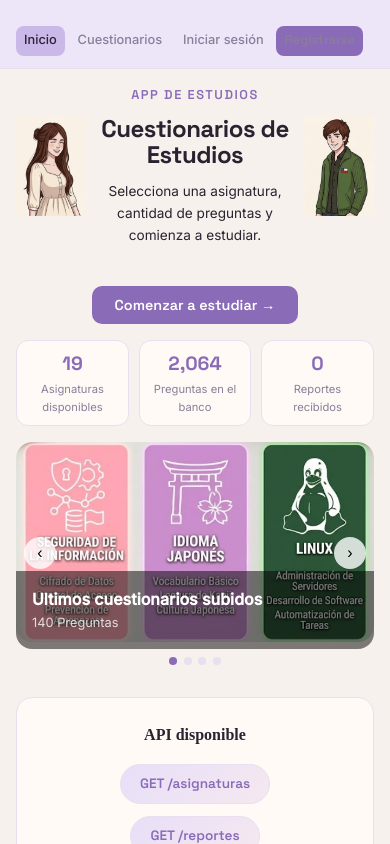
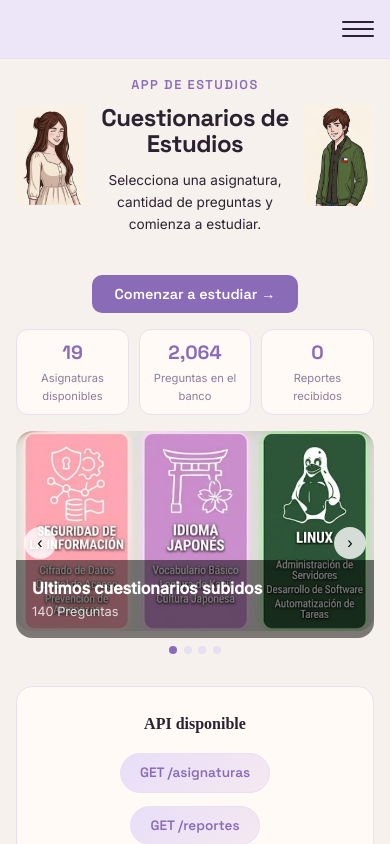
Before and after one commit to ValeskaUgarte/aa-cuestionarios-react, a React (Vite) app: page / in a window 390 px wide. Shown: the top 844 px of the page. Built offline with nearby package versions, Linux system fonts and the light colour scheme; no server answers.

Commit message:
lkimieza de codigos repetidos

```diff
--- a/src/App.css
+++ b/src/App.css
@@ -70,6 +70,16 @@ h1, h2, h3, h4 {
   z-index: 100;
 }
 
+/* Contenedor del logo + botón hamburguesa.
+   En escritorio ocupa solo el ancho del logo; en celular se estira
+   para que el botón hamburguesa quede pegado a la derecha. */
+.navbar-top {
+  display: flex;
+  align-items: center;
+  justify-content: space-between;
+  width: auto;
+}
+
 .navbar-brand {
   font-family: 'Space Grotesk', sans-serif;
   font-size: 1.2rem;
@@ -80,6 +90,34 @@ h1, h2, h3, h4 {
 }
 
 .navbar-brand span { color: var(--text); }
+
+/* Botón hamburguesa: oculto en escritorio, solo aparece en celular */
+.navbar-toggle {
+  display: none;
+  flex-direction: column;
+  justify-content: center;
+  gap: 5px;
+  width: 32px;
+  height: 32px;
+  background: transparent;
+  border: none;
+  cursor: pointer;
+  padding: 0;
+}
+
+.navbar-toggle span {
+  display: block;
+  width: 100%;
+  height: 2px;
+  background: var(--text);
+  border-radius: 2px;
+  transition: transform 0.2s, opacity 0.2s;
+}
+
+/* Animación simple: las 3 líneas se convierten en una X al abrir */
+.navbar-toggle.abierto span:nth-child(1) { transform: translateY(7px) rotate(45deg); }
+.navbar-toggle.abierto span:nth-child(2) { opacity: 0; }
+.navbar-toggle.abierto span:nth-child(3) { transform: translateY(-7px) rotate(-45deg); }
 
 .navbar-links {
   display: flex;
@@ -109,19 +147,42 @@ h1, h2, h3, h4 {
 @media (max-width: 600px) {
   .navbar {
     flex-direction: column;
-    align-items: flex-start;
-    gap: 0.8rem;
+    align-items: stretch;
+    gap: 0;
     padding: 0.8rem 1rem;
   }
 
-  .navbar-links {
+  .navbar-top {
     width: 100%;
-    gap: 0.3rem;
   }
 
-  .navbar-links a {
-    font-size: 0.8rem;
-    padding: 0.3rem 0.5rem;
+  /* Muestra el botón hamburguesa solo en este breakpoint */
+  .navbar-toggle {
+    display: flex;
+  }
+
+  /* Los links quedan ocultos y se despliegan en columna, uno debajo
+     del otro, solo cuando el menú está abierto. Así se evita que se
+     partan en 2-3 filas apretadas como pasaba antes. */
+  .navbar-links {
+    display: none;
+    flex-direction: column;
+    align-items: stretch;
+    width: 100%;
+    gap: 0.2rem;
+    padding-top: 0.6rem;
+  }
+
+  .navbar-links.abierto {
+    display: flex;
+  }
+
+  .navbar-links a,
+  .navbar-links button {
+    width: 100%;
+    text-align: left;
+    font-size: 0.9rem;
+    padding: 0.6rem 0.7rem;
   }
 }
 
--- a/src/components/Navbar.jsx
+++ b/src/components/Navbar.jsx
@@ -1,54 +1,82 @@
-//Import de los componentes de react y
-// el hook  personalizado de autenticacion para  acceder al usuario y fuinciones de auth
+// Import de los componentes de react y
+// el hook personalizado de autenticacion para acceder al usuario y funciones de auth
 
+import { useState } from 'react';
 import { Link, useLocation, useNavigate } from 'react-router-dom';
 import { useAuth } from '../context/AuthContext';
 
-//Navbar barra de navegación con autenticación y rutas según rol
+// Navbar barra de navegación con autenticación y rutas según rol
 export default function Navbar() {
   const { pathname } = useLocation();        // Ruta actual para enlaces activos
   const { usuario, logout } = useAuth();     // Datos del usuario y logout
   const navigate = useNavigate();            // Redirigir después de logout
 
-   // Cierra sesión y va al inicio
+  // Controla si el menú (hamburguesa) está abierto en celular.
+  // En escritorio esto no se usa: los links siempre se ven en una fila.
+  const [menuAbierto, setMenuAbierto] = useState(false);
+
+  // Cierra sesión y va al inicio
   function handleLogout() {
     logout();
     navigate('/');
+    setMenuAbierto(false);
+  }
+
+  // Cierra el menú al tocar cualquier link (para que no quede abierto
+  // tapando la pantalla después de navegar a otra página)
+  function cerrarMenu() {
+    setMenuAbierto(false);
   }
 
   return (
     <nav className="navbar">
-      {/* Logo de la app - siempre visible, link al inicio */}
-      <Link to="/" className="navbar-brand">
-        <span></span>
-      </Link>
+      <div className="navbar-top">
+        {/* Logo de la app - siempre visible, link al inicio */}
+        <Link to="/" className="navbar-brand" onClick={cerrarMenu}>
+          <span></span>
+        </Link>
 
-      <div className="navbar-links">
+        {/* Botón hamburguesa - solo se muestra en celular (ver CSS) */}
+        <button
+          className={`navbar-toggle ${menuAbierto ? 'abierto' : ''}`}
+          onClick={() => setMenuAbierto(prev => !prev)}
+          aria-label="Abrir menú de navegación"
+          aria-expanded={menuAbierto}
+        >
+          <span></span>
+          <span></span>
+          <span></span>
+        </button>
+      </div>
+
+      {/* Links: en escritorio siempre visibles; en celular se muestran
+          u ocultan según menuAbierto (clase "abierto") */}
+      <div className={`navbar-links ${menuAbierto ? 'abierto' : ''}`}>
         {/* Enlaces públicos - los ve cualquier usuario */}
-        <Link to="/" className={pathname === '/' ? 'active' : ''}>Inicio</Link>
-        <Link to="/cuestionarios" className={pathname === '/cuestionarios' ? 'active' : ''}>Cuestionarios</Link>
+        <Link to="/" className={pathname === '/' ? 'active' : ''} onClick={cerrarMenu}>Inicio</Link>
+        <Link to="/cuestionarios" className={pathname === '/cuestionarios' ? 'active' : ''} onClick={cerrarMenu}>Cuestionarios</Link>
 
         {/* Admin - solo visible si el usuario es administrador */}
         {usuario?.rol === 'admin' && (
-          <Link to="/admin" className={pathname === '/admin' ? 'active' : ''}>Admin</Link>
+          <Link to="/admin" className={pathname === '/admin' ? 'active' : ''} onClick={cerrarMenu}>Admin</Link>
         )}
 
         {/* Panel - solo visible si es colaborador o moderador */}
         {(usuario?.rol === 'colaborador' || usuario?.rol === 'moderador') && (
-          <Link to="/colaborador" className={pathname === '/colaborador' ? 'active' : ''}>Panel</Link>
+          <Link to="/colaborador" className={pathname === '/colaborador' ? 'active' : ''} onClick={cerrarMenu}>Panel</Link>
         )}
 
         {/* Si el usuario está logueado: muestra su nombre y botón Salir */}
         {usuario ? (
           <>
-            <Link to="/perfil" className={pathname === '/perfil' ? 'active' : ''}>👤 {usuario.nombre}</Link>
+            <Link to="/perfil" className={pathname === '/perfil' ? 'active' : ''} onClick={cerrarMenu}>👤 {usuario.nombre}</Link>
             <button className="btn btn-sm btn-ghost" onClick={handleLogout}>Salir</button>
           </>
         ) : (
           /* Si no está logueado: muestra Iniciar sesión y Registrarse */
           <>
-            <Link to="/login" className={pathname === '/login' ? 'active' : ''}>Iniciar sesión</Link>
-            <Link to="/registro" className={`${pathname === '/registro' ? 'active' : ''} btn btn-sm btn-primary`}>Registrarse</Link>
+            <Link to="/login" className={pathname === '/login' ? 'active' : ''} onClick={cerrarMenu}>Iniciar sesión</Link>
+            <Link to="/registro" className={`${pathname === '/registro' ? 'active' : ''} btn btn-sm btn-primary`} onClick={cerrarMenu}>Registrarse</Link>
           </>
         )}
       </div>
```
